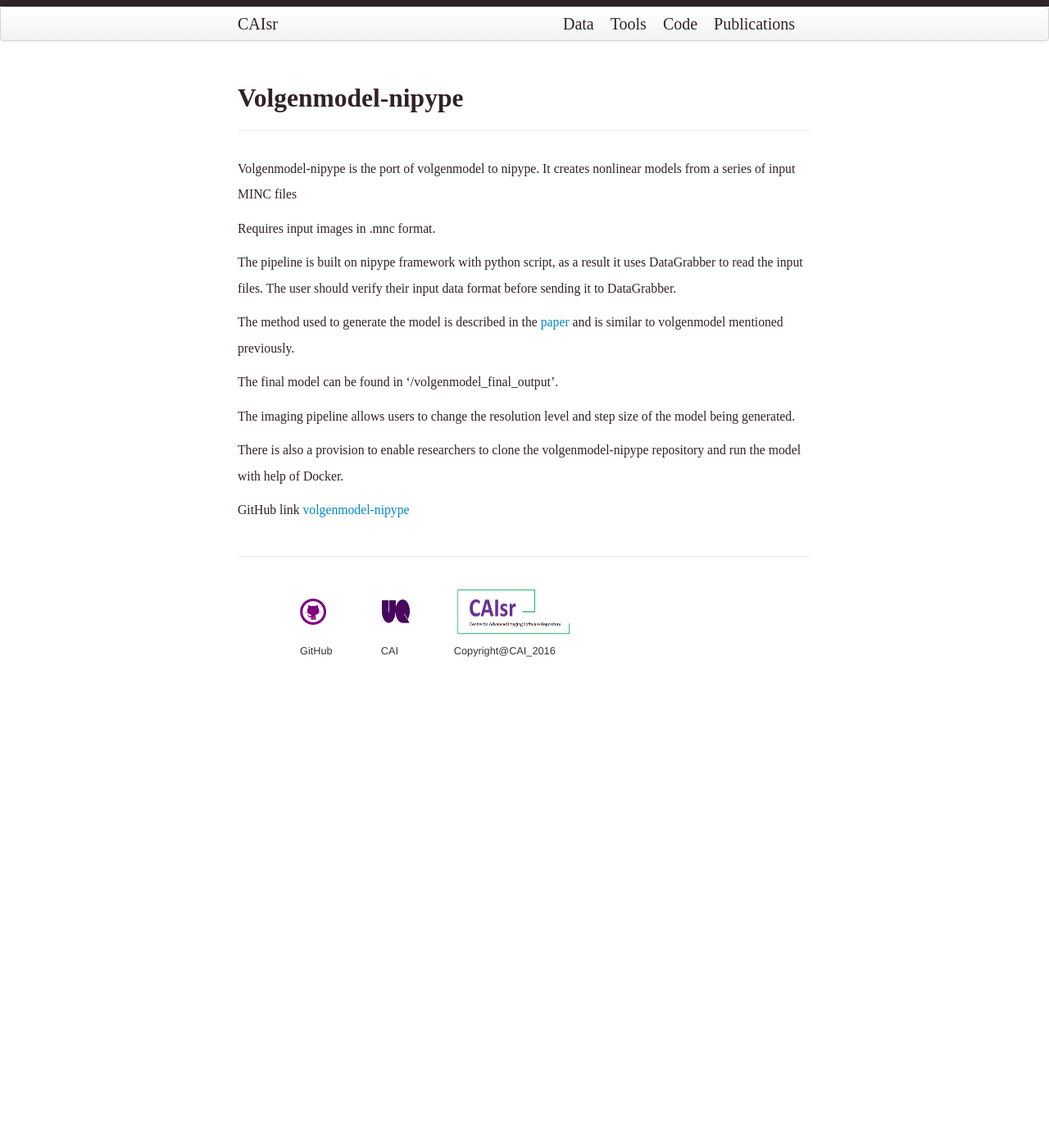
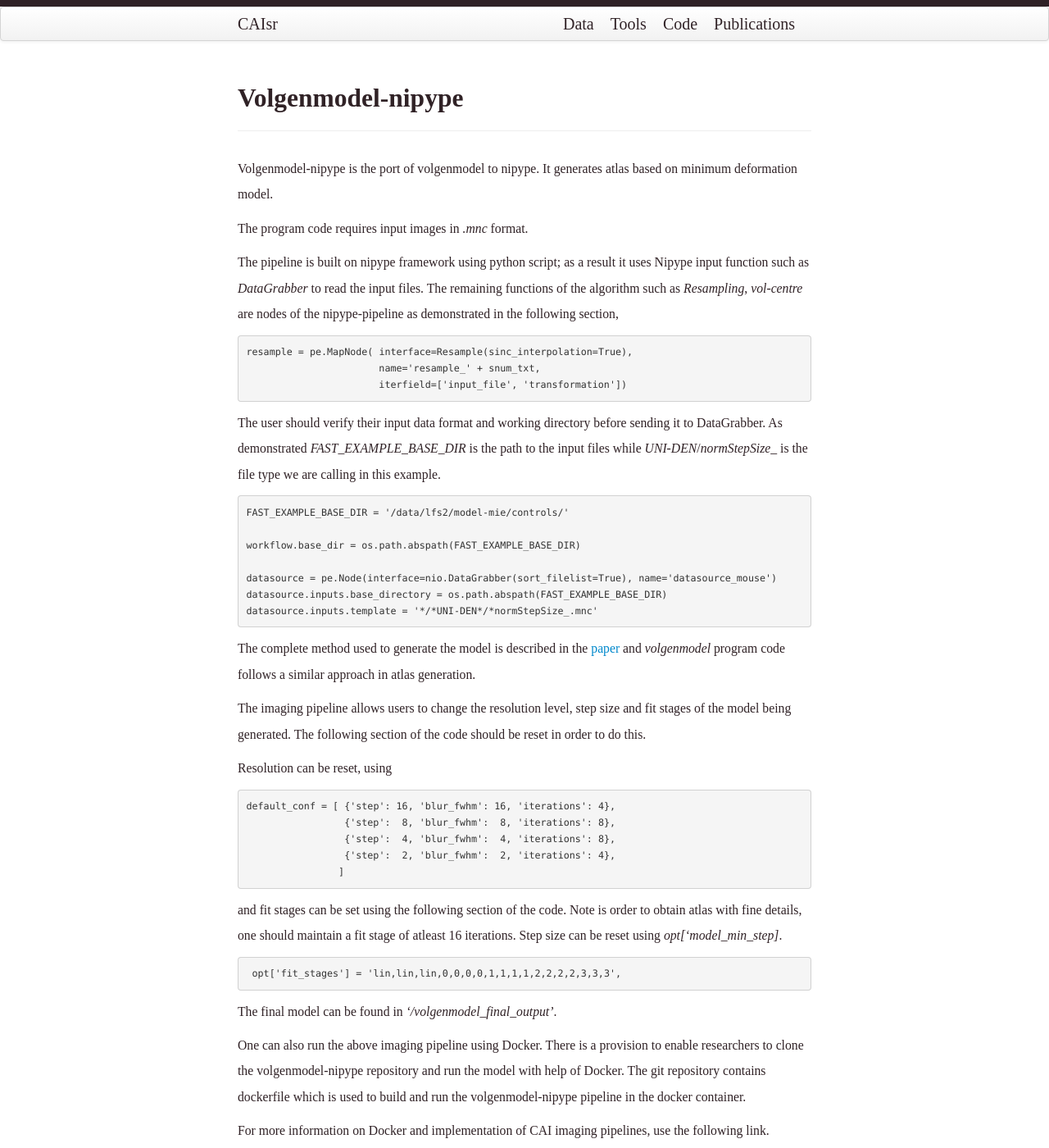
Before and after one commit to CAIsr/CAIsr.github.io, a Jekyll site: the page built from pages/volgenmodel_nipype.md, in a window 1280 px wide and 1400 px high. Shown: the whole window at 82% size. Built offline with Jekyll 4.4.1, drawn with Linux system fonts in a browser that asks for light colours; some of the changed text lies outside the part shown.

Commit message:
Update volgenmodel_nipype.md
volgen model description of code

````diff
--- a/pages/volgenmodel_nipype.md
+++ b/pages/volgenmodel_nipype.md
@@ -5,21 +5,85 @@ description: overview volgenmodel-nipype
 ---
 
 Volgenmodel-nipype is the port of volgenmodel to nipype.
-It creates nonlinear models from a series of input MINC files
+It generates atlas based on minimum deformation model.
 
-Requires input images in .mnc format.
+The program code requires input images in *.mnc* format.
 
-The pipeline is built on nipype framework with python script, as a result it uses DataGrabber to read the input files.
-The user should verify their input data format before sending it to DataGrabber.
+The pipeline is built on nipype framework using python script; as a result it uses Nipype input function
+such as *DataGrabber* to read the input files. The remaining functions of the algorithm such as *Resampling*, *vol-centre*
+are nodes of the nipype-pipeline as demonstrated in the following section,
 
-The method used to generate the model is described in the [paper](http://www.ncbi.nlm.nih.gov/pubmed/25620005) and is similar
-to volgenmodel mentioned previously.
+```python
+resample = pe.MapNode( interface=Resample(sinc_interpolation=True),
+                       name='resample_' + snum_txt,
+                       iterfield=['input_file', 'transformation'])
+```
 
-The final model can be found in '/volgenmodel_final_output'.
 
-The imaging pipeline allows users to change the resolution level and step size of the model being generated.
 
-There is also a provision to enable researchers to clone the volgenmodel-nipype repository and run the model with
-help of Docker.
+The user should verify their input data format and working directory before sending it to DataGrabber. As demonstrated *FAST_EXAMPLE_BASE_DIR*
+is the path to the input files while *UNI-DEN*/*normStepSize_* is the file type we are calling in this example.
+
+
+```python
+FAST_EXAMPLE_BASE_DIR = '/data/lfs2/model-mie/controls/'
+
+workflow.base_dir = os.path.abspath(FAST_EXAMPLE_BASE_DIR)
+
+datasource = pe.Node(interface=nio.DataGrabber(sort_filelist=True), name='datasource_mouse')
+datasource.inputs.base_directory = os.path.abspath(FAST_EXAMPLE_BASE_DIR)
+datasource.inputs.template = '*/*UNI-DEN*/*normStepSize_.mnc'
+```
+
+The complete method used to generate the model is described in the [paper](http://www.ncbi.nlm.nih.gov/pubmed/25620005)
+and *volgenmodel* program code follows a similar approach in atlas generation.
+
+
+The imaging pipeline allows users to change the resolution level, step size and fit stages of the model being
+generated. The following section of the code should be reset in order to do this.
+
+Resolution can be reset, using
+
+```python
+default_conf = [ {'step': 16, 'blur_fwhm': 16, 'iterations': 4},
+                 {'step':  8, 'blur_fwhm':  8, 'iterations': 8},
+                 {'step':  4, 'blur_fwhm':  4, 'iterations': 8},
+                 {'step':  2, 'blur_fwhm':  2, 'iterations': 4},
+                ]
+```
+
+and fit stages can be set using the following section of the code. Note is order to obtain atlas with fine
+details, one should maintain a fit stage of atleast 16 iterations. Step size can be reset using *opt['model_min_step]*.
+
+```python
+ opt['fit_stages'] = 'lin,lin,lin,0,0,0,0,1,1,1,1,2,2,2,2,3,3,3',
+```
+
+The final model can be found in *'/volgenmodel_final_output'*.
+
+One can also run the above imaging pipeline using Docker.
+There is a provision to enable researchers to clone the volgenmodel-nipype repository and run the model with
+help of Docker. The git repository contains dockerfile which is used to build and run the volgenmodel-nipype
+pipeline in the docker container.
+
+For more information on Docker and implementation of CAI imaging pipelines, use the following link.
+
 
 GitHub link [volgenmodel-nipype](https://github.com/CAIsr/volgenmodel-nipype)
+
+
+<dl>
+
+<dd> <h3 style="color:#e6e6ff;"> Contributors: </h3> </dd>
+
+<dd> <blockquote> <div style="background-color:#ddccff; font-style:normal; font-family:Times New Roman;"> <br>
+
+A. Janke <br>
+<br>
+S. Bollmann  <br>
+<br>
+C. Hamalainen <br>
+<br>
+</div></blockquote> </dd>
+
+</dl>
````
